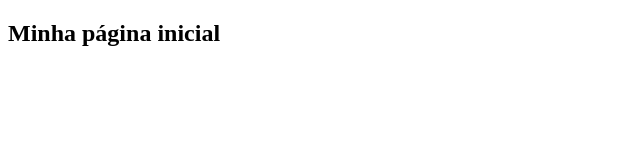
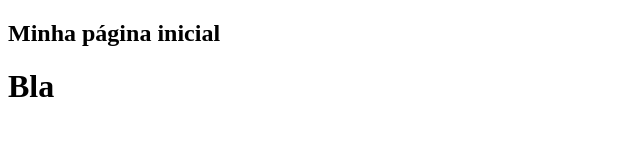
Before and after one commit to PedroAguiar06/projeto-curso-git, a plain HTML site: page index.html in a window 1280 px wide. Shown: the whole page, without its empty margins (0-640 px from the left). Drawn offline with Linux system fonts and the light colour scheme.

Commit message:
Adicionei um h1

```diff
--- a/index.html
+++ b/index.html
@@ -8,6 +8,6 @@
 <body>
 
     <h2>Minha página inicial</h2>
-
+    <h1>Bla</h1>
 </body>
 </html>
```
